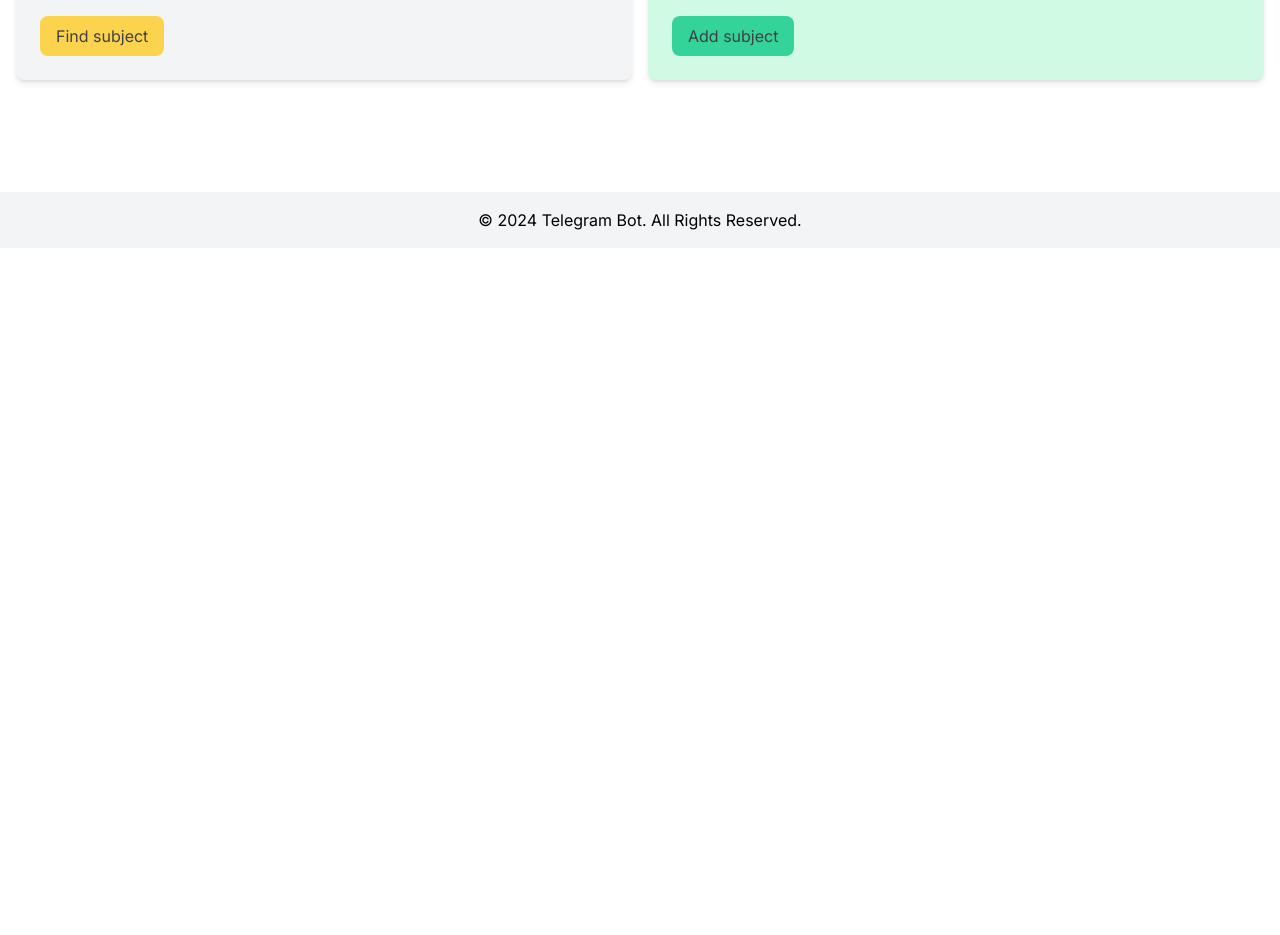
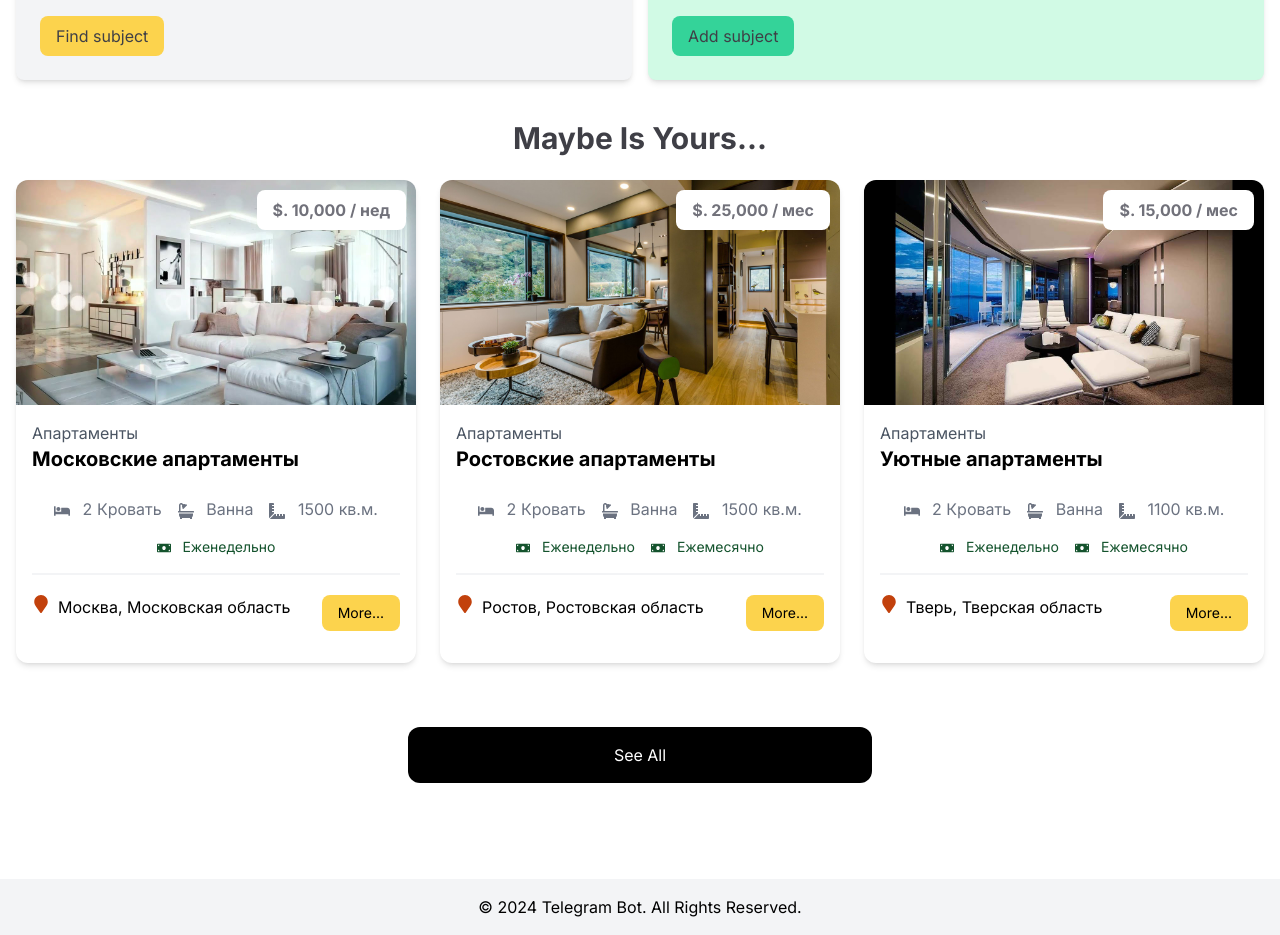
Before and after one commit to bdimon/react-next, a Next.js app: page / in a window 1280 px wide. Shown: the part 565-1500 px from the top of the page. Before the commit the page ends 813 px from the top, so only its background shows below. Built offline with nearby package versions, Linux system fonts and the light colour scheme.

Commit message:
add Homeproperties

```diff
--- a/app/page.js
+++ b/app/page.jsx
@@ -1,11 +1,13 @@
 import Mainform from '@/components/Mainform';
 import Infoboxes from '@/components/Infoboxes';
+import Homeproperties from '@/components/Homeproperties';
 
 export default function Home() {
   return (
     <main>
       <Mainform />
       <Infoboxes />
+      <Homeproperties />
     </main>
   );
 }
--- /dev/null
+++ b/components/Homeproperties.jsx
@@ -0,0 +1,38 @@
+// import React from 'react';
+import propses from "@/propses.json";
+import Propscard from "@/components/Propscard";
+import Link from "next/link";
+
+function Homeproperties() {
+    const recentPropses = propses
+    .sort(() => Math.random() - Math.random())
+    .slice(0, 3);
+    return (
+        <>
+        <section className="px-4 py-6">
+            <div className="container-xl lg:container m-auto">
+                <h3 className="text-3xl font-bold text-zinc-700 mb-6 text-center">
+                    Maybe Is Yours...
+                </h3>
+                <div className="grid grid-cols-1 md:grid-cols-3 gap-6">
+                  { recentPropses === 0 ? (<p>Not Found</p>)
+                  : (recentPropses
+                    .map((property) => (<Propscard key={property._id} property={property} />))
+                    )
+                  }
+                </div>
+            </div>
+        </section>
+        <section className='m-auto max-w-lg my-10 px-6'>
+        <Link
+          href="/props"
+          className="block bg-black text-white text-center py-4 px-6 rounded-xl hover:bg-gray-700"
+        >
+          See All
+        </Link>
+      </section>
+        </>
+    );
+}
+
+export default Homeproperties;
--- a/components/Propscard.jsx
+++ b/components/Propscard.jsx
@@ -76,8 +76,8 @@ function Propscard({property}) {
                   {property.location.city}, {property.location.state}
               </span>
           </div>
-          <Link href={`/properties/${property._id}`}  className="h-[36px] bg-amber-300 hover:bg-amber-500 hover:text-zinc-700 px-4 py-2 rounded-lg text-center text-sm">
-          Подробнее
+          <Link href={`/props/${property._id}`}  className="h-[36px] bg-amber-300 hover:bg-amber-500 hover:text-zinc-700 px-4 py-2 rounded-lg text-center text-sm">
+          More...
           </Link>
       </div>
     </div>
```
Also changed, not shown: app/layout.jsx (renamed from app/layout.js).
